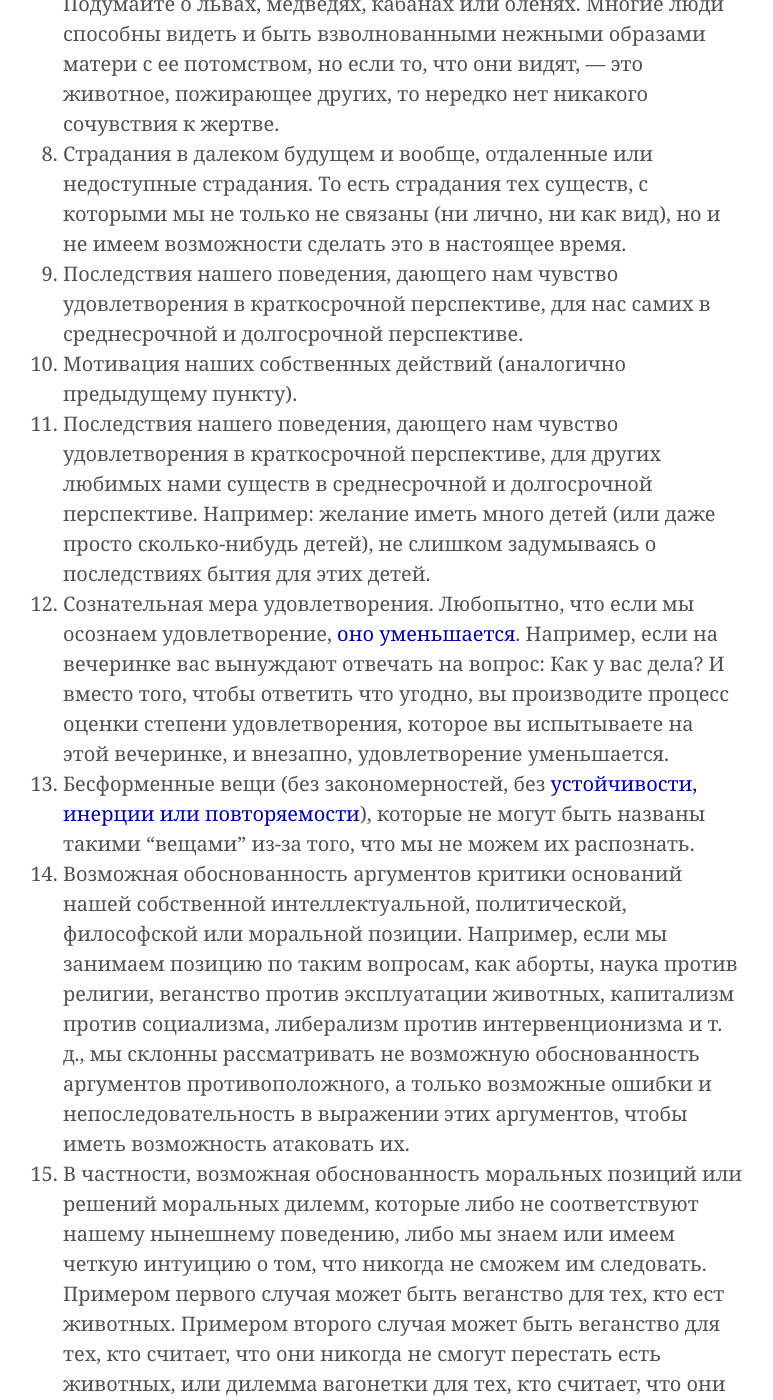
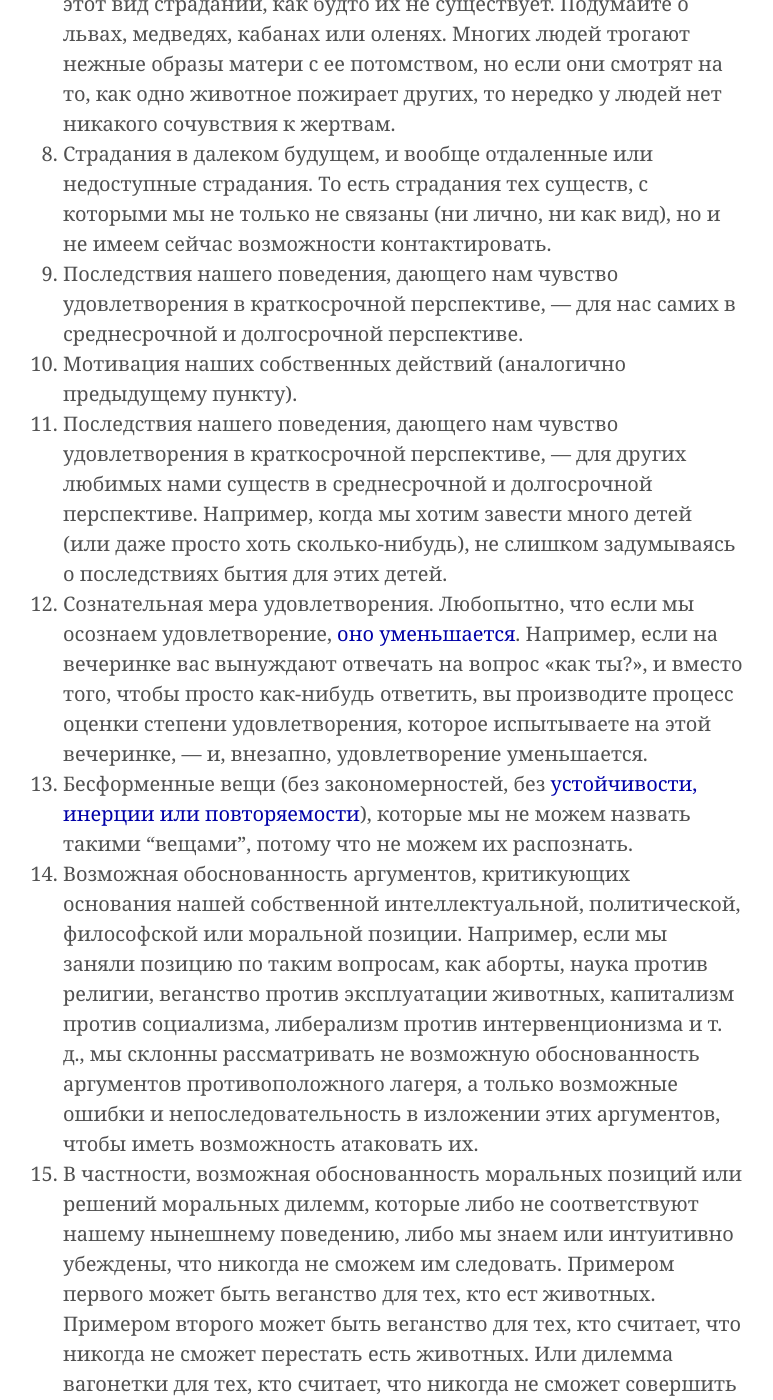
Before and after one commit to ReducingSuffering/reducingsuffering.github.io, a Jekyll site: the page built from _articles/manu-herran-stuff-that-repels-the-attention.md, in a window 1280 px wide and 1400 px high, scrolled down 2511 px. Shown: the whole window, without its empty margins (257-1030 px from the left). Built offline with Jekyll 4.4.1, drawn with Linux system fonts in a browser that asks for light colours; some of the changed text lies outside the part shown.

Commit message:
Update manu-herran-stuff-that-repels-the-attention.md

```diff
--- a/_articles/manu-herran-stuff-that-repels-the-attention.md
+++ b/_articles/manu-herran-stuff-that-repels-the-attention.md
@@ -14,28 +15,29 @@
 
 >ЧЕП — это то, чего мы не можем видеть, или не видим, или наш мозг не позволяет нам видеть, потому что мы думаем, что это чья-то еще проблема. Вот что значит ЧЕП. Чья-то Еще Проблема. Мозг просто редактирует ее, это похоже на слепое пятно. Если вы смотрите прямо, вы не можете видеть ее, если только не знаете точно, что это такое. Единственная надежда остается на то, чтобы ощутить ее внезапно краем глаза. — [Дуглас Адамс](https://en.wikipedia.org/wiki/Somebody_else's_problem)
 
-**Мы можем думать, что противоположность привлечения внимания — это быть незамеченным, но это не так.**
+**Можно подумать, что противоположность привлечения внимания — это быть незамеченным, но это не так.**
 
-Секс и насилие привлекают внимание. Красные штуки привлекают внимание. Красивые, опасные и разные вещи привлекают внимание. Мы можем думать, что противоположность привлечения внимания — это быть незамеченным. Так происходит с обыденным, серым, однообразным, рутинным, обычным и нормальным.
+Секс и насилие привлекают внимание. Красные штуки привлекают внимание. Красивые, опасные и разнообразные вещи привлекают внимание. Можно подумать, что противоположность привлечения внимания — это быть незамеченным. Так происходит с обыденным, серым, однообразным, рутинным, обычным и нормальным.
 
 Но это не так. На этом дело не заканчивается. Есть вещи, которые выходят за рамки того, чтобы оставаться просто незамеченными: они отталкивают внимание. Они гораздо менее известны. Они почти невидимы. Почему? Помимо прочего, именно потому, что они отталкивают внимание.
 
-Разница между тем, что остается незамеченным, и тем, что отталкивает внимание, заключается в следующем. По крайней мере, то, что остается незамеченным, может быть распознано, если мы попытаемся взглянуть на него. Но в случае вещей, которые отталкивают внимание, снова и снова наш разум будет заставлять нас верить, что эти вещи не существуют или не имеют большого значения, изобретая всевозможные оправдания и объяснения.
+Разница между тем, что остается незамеченным, и тем, что отталкивает внимание, заключается в следующем. Вещи, остающиеся незамеченными, можно по крайней мере распознать, если мы постараемся взглянуть на них. Но в случае вещей, которые отталкивают внимание, — снова и снова наш разум, изобретая всевозможные оправдания и объяснения, будет заставлять нас верить, что эти вещи не существуют или не имеют большого значения.
 
-Я оставляю список с некоторыми из таких вещей здесь:
+Здесь я приведу список с некоторыми из таких вещей:
 
 1. Наша собственная будущая смерть.
-2. Наша собственная эгоистичность, и как следствие, наши эгоистичные действия. Например, многие люди, проводящие моральные рассуждения, принимают за истину предшествующую гипотезу о том, что их собственное поведение этично. Это чрезвычайно мешает прийти к выводам вроде того, что каждое человеческое существо является причиной страданий и смерти тысяч или миллионов живых существ.
-3. Эгоизм вообще и пределы, которых он может достичь в экстремальных обстоятельствах; но также и альтруизм, и пределы, которых он может достичь в экстремальных обстоятельствах; и то, как оба вида поведения могут происходить у одного и того же человека в зависимости от контекста, причем набор обстоятельств является определяющим фактором этого поведения. Знание о человеческих эмоциях, прекрасно проиллюстрированное литературой, особенно в операх, комедиях и мыльных операх, наглядно объясняет, как и почему один и тот же человек при определенных обстоятельствах убил бы нас, в то время как при других определенных обстоятельствах отдал бы за нас свою жизнь.
-4. Наша собственная глупость, и как следствие, наши собственные ошибки.
+2. Наша собственная эгоистичность и, как следствие, наши эгоистичные поступки. Например, многие люди, проводящие моральные рассуждения, принимают за истину предшествующую гипотезу о том, что их собственное поведение этично. Это чрезвычайно мешает прийти к выводам вроде такого: каждое человеческое существо является причиной страданий и смерти тысяч или миллионов других живых существ.
+3. Эгоизм вообще, и пределы, которых он может достичь в экстремальных обстоятельствах; но также альтруизм, и пределы, которых он может достичь в экстремальных обстоятельствах; и то, как один и тот же человек может проявлять оба вида поведения в зависимости от контекста, причем набор обстоятельств — определяющий фактор этого поведения. Знание о человеческих эмоциях прекрасно проиллюстрировано литературой, особенно в операх, комедиях и мыльных операх, и наглядно объясняет, как и почему один и тот же человек при определенных обстоятельствах убил бы нас, но при определенных других обстоятельствах отдал бы за нас свою жизнь.
+4. Наша собственная глупость и, как следствие, наши собственные ошибки.
 5. Страшный риск испытать страшную боль.
-6. Интересы существ, над которыми мы господствуем и пользуемся ими (например, интересы нечеловеческих животных, которых мы эксплуатируем для своей выгоды), не имеющих возможности защитить себя. Это то, что я называю “логикой победителя”.
-7. Страдания животных в природе (диких животных). То есть страдание тех существ, с которыми мы не связаны и за которых мы не можем быть ответственными, так как мы не оказывали на них никакого воздействия. Большинство людей абсолютно игнорируют этот вид страдания, как будто его не существует. Подумайте о львах, медведях, кабанах или оленях. Многие люди способны видеть и быть взволнованными нежными образами матери с ее потомством, но если то, что они видят, — это животное, пожирающее других, то нередко нет никакого сочувствия к жертве.
-8. Страдания в далеком будущем и вообще, отдаленные или недоступные страдания. То есть страдания тех существ, с которыми мы не только не связаны (ни лично, ни как вид), но и не имеем возможности сделать это в настоящее время.
-9. Последствия нашего поведения, дающего нам чувство удовлетворения в краткосрочной перспективе, для нас самих в среднесрочной и долгосрочной перспективе.
+6. Интересы не имеющих возможности защитить себя существ, над которыми мы господствуем и которыми пользуемся (например, интересы нечеловеческих животных, которых мы эксплуатируем для своей выгоды). Это то, что я называю «логикой победителя».
+7. Страдания животных в природе (диких животных). То есть страдания тех существ, с которыми мы не связаны и за которых не можем нести ответственность, так как не оказывали на них никакого влияния. Большинство людей абсолютно игнорируют этот вид страданий, как будто их не существует. Подумайте о львах, медведях, кабанах или оленях. Многих людей трогают нежные образы матери с ее потомством, но если они смотрят на то, как одно животное пожирает других, то нередко у людей нет никакого сочувствия к жертвам.
+8. Страдания в далеком будущем, и вообще отдаленные или недоступные страдания. То есть страдания тех существ, с которыми мы не только не связаны (ни лично, ни как вид), но и не имеем сейчас возможности контактировать.
+9. Последствия нашего поведения, дающего нам чувство удовлетворения в краткосрочной перспективе, — для нас самих в среднесрочной и долгосрочной перспективе.
 10. Мотивация наших собственных действий (аналогично предыдущему пункту).
-11. Последствия нашего поведения, дающего нам чувство удовлетворения в краткосрочной перспективе, для других любимых нами существ в среднесрочной и долгосрочной перспективе. Например: желание иметь много детей (или даже просто сколько-нибудь детей), не слишком задумываясь о последствиях бытия для этих детей.
-12. Сознательная мера удовлетворения. Любопытно, что если мы осознаем удовлетворение, [оно уменьшается](https://manuherran.com/paneudaimonia-making-plausible-the-idea-of-a-happy-universe-plus-a-technique-to-quit-smoking/). Например, если на вечеринке вас вынуждают отвечать на вопрос: Как у вас дела? И вместо того, чтобы ответить что угодно, вы производите процесс оценки степени удовлетворения, которое вы испытываете на этой вечеринке, и внезапно, удовлетворение уменьшается.
-13. Бесформенные вещи (без закономерностей, без [устойчивости, инерции или повторяемости](https://manuherran.com/the-principle-of-stability-inertia-and-recurrence/)), которые не могут быть названы такими “вещами” из-за того, что мы не можем их распознать.
-14. Возможная обоснованность аргументов критики оснований нашей собственной интеллектуальной, политической, философской или моральной позиции. Например, если мы занимаем позицию по таким вопросам, как аборты, наука против религии, веганство против эксплуатации животных, капитализм против социализма, либерализм против интервенционизма и т. д., мы склонны рассматривать не возможную обоснованность аргументов противоположного, а только возможные ошибки и непоследовательность в выражении этих аргументов, чтобы иметь возможность атаковать их.
-15. В частности, возможная обоснованность моральных позиций или решений моральных дилемм, которые либо не соответствуют нашему нынешнему поведению, либо мы знаем или имеем четкую интуицию о том, что никогда не сможем им следовать. Примером первого случая может быть веганство для тех, кто ест животных. Примером второго случая может быть веганство для тех, кто считает, что они никогда не смогут перестать есть животных, или дилемма вагонетки для тех, кто считает, что они никогда не смогут выполнить действие, которое причиняет кому-то серьезный вред, даже если бездействие было бы еще хуже. Именно из-за этой тенденции к отвлечению внимания в упомянутых случаях аргументы и гипотезы должны сопровождаться описанием субъективного контекста автора и, насколько это возможно, включать субъективность в науку. Новый научный метод должен учитывать все это.
+11. Последствия нашего поведения, дающего нам чувство удовлетворения в краткосрочной перспективе, — для других любимых нами существ в среднесрочной и долгосрочной перспективе. Например, когда мы хотим завести много детей (или даже просто хоть сколько-нибудь), не слишком задумываясь о последствиях бытия для этих детей.
+12. Сознательная мера удовлетворения. Любопытно, что если мы осознаем удовлетворение, [оно уменьшается](https://manuherran.com/paneudaimonia-making-plausible-the-idea-of-a-happy-universe-plus-a-technique-to-quit-smoking/). Например, если на вечеринке вас вынуждают отвечать на вопрос «как ты?», и вместо того, чтобы просто как-нибудь ответить, вы производите процесс оценки степени удовлетворения, которое испытываете на этой вечеринке, — и, внезапно, удовлетворение уменьшается.
+13. Бесформенные вещи (без закономерностей, без [устойчивости, инерции или повторяемости](https://manuherran.com/the-principle-of-stability-inertia-and-recurrence/)), которые мы не можем назвать такими “вещами”, потому что не можем их распознать.
+14. Возможная обоснованность аргументов, критикующих основания нашей собственной интеллектуальной, политической, философской или моральной позиции. Например, если мы заняли позицию по таким вопросам, как аборты, наука против религии, веганство против эксплуатации животных, капитализм против социализма, либерализм против интервенционизма и т. д., мы склонны рассматривать не возможную обоснованность аргументов противоположного лагеря, а только возможные ошибки и непоследовательность в изложении этих аргументов, чтобы иметь возможность атаковать их.
+15. В частности, возможная обоснованность моральных позиций или решений моральных дилемм, которые либо не соответствуют нашему нынешнему поведению, либо мы знаем или интуитивно убеждены, что никогда не сможем им следовать. Примером первого может быть веганство для тех, кто ест животных. Примером второго может быть веганство для тех, кто считает, что никогда не сможет перестать есть животных. Или дилемма вагонетки для тех, кто считает, что никогда не сможет совершить поступок, который причиняет кому-то серьезный вред, даже если бездействие еще хуже. Именно из-за того, что в упомянутых случаях есть тенденция к отвлечению внимания, аргументы и научные гипотезы должны сопровождаться описанием субъективного контекста автора и, насколько это возможно, включать субъективность в науку. Новый научный метод должен учитывать все это.
+16. Распознание терапевтических обсессий в качестве таковых.
```
Also changed, not shown: other parts of _articles/manu-herran-stuff-that-repels-the-attention.md (+1 -0 lines).
